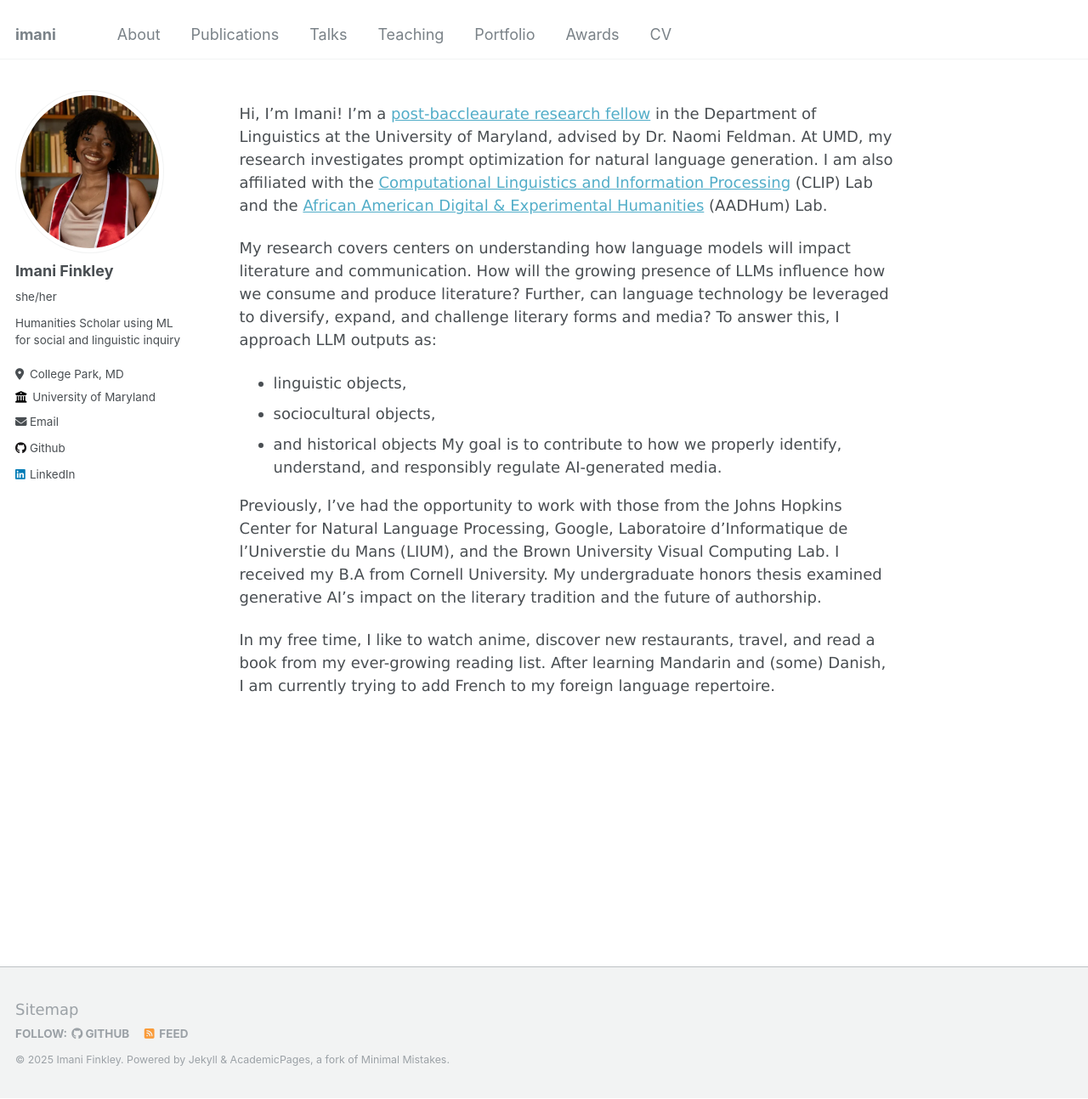
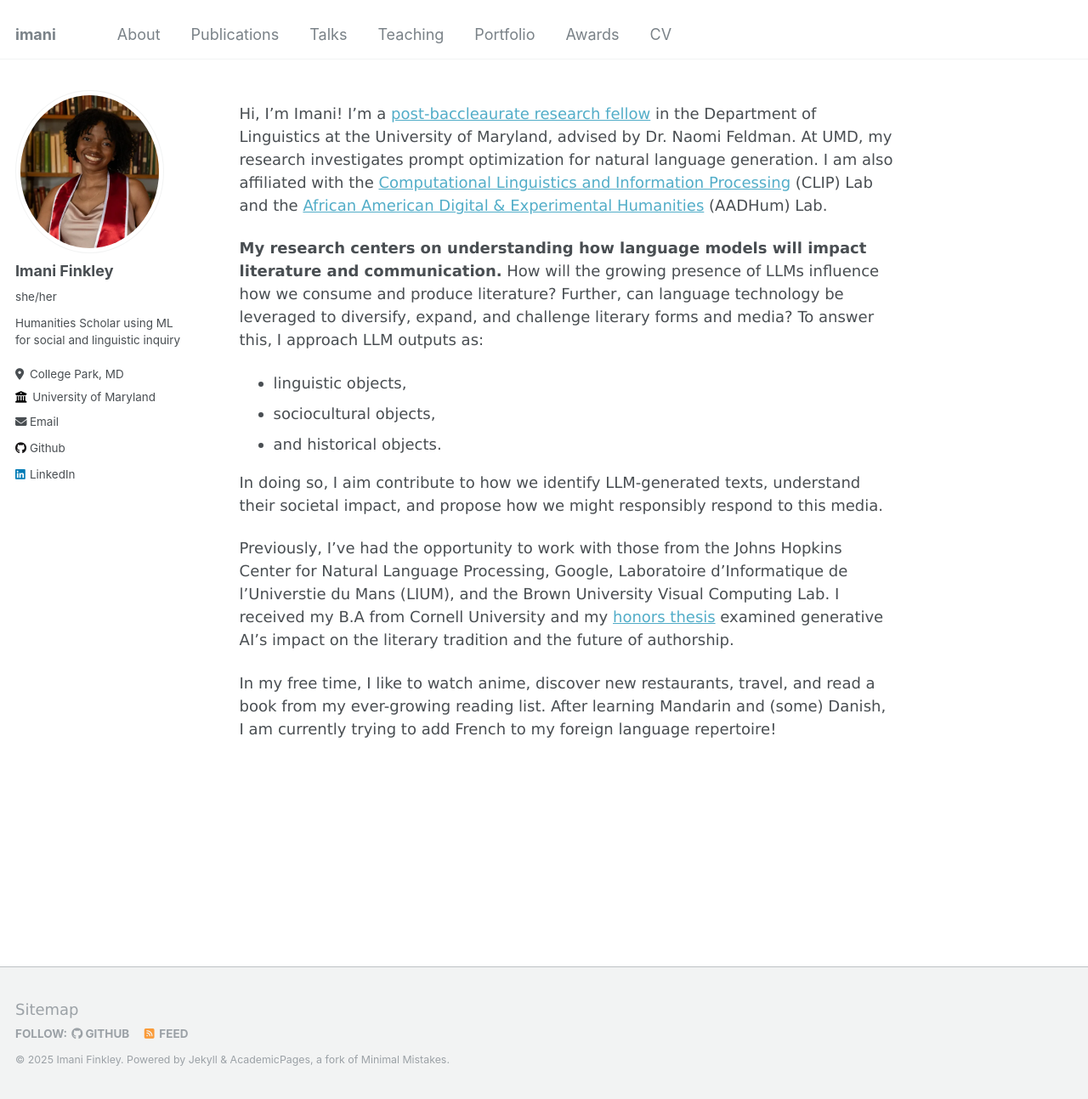
Before and after one commit to imanif/imanif.github.io, a Jekyll site: the page built from _pages/about.md, in a window 1280 px wide and 1293 px high. Shown: the whole window at 85% size. Built offline with Jekyll 4.4.1, drawn with Linux system fonts in a browser that asks for light colours.

Commit message:
update about

```diff
--- a/_pages/about.md
+++ b/_pages/about.md
@@ -9,12 +9,13 @@ redirect_from:
 
 Hi, I'm Imani! I'm a [post-baccleaurate research fellow](https://linguistics.umd.edu/academic-programs/graduate/baggett) in the Department of Linguistics at the University of Maryland, advised by Dr. Naomi Feldman. At UMD, my research investigates prompt optimization for natural language generation. I am also affiliated with the [Computational Linguistics and Information Processing](https://ischool.umd.edu/centers-and-labs/clip/) (CLIP) Lab and the [African American Digital & Experimental Humanities](https://aadhum.umd.edu/) (AADHum) Lab.
 
-My research covers centers on understanding how language models will impact literature and communication. How will the growing presence of LLMs influence how we consume and produce literature? Further, can language technology be leveraged to diversify, expand, and challenge literary forms and media? To answer this, I approach LLM outputs as:
+**My research centers on understanding how language models will impact literature and communication.** How will the growing presence of LLMs influence how we consume and produce literature? Further, can language technology be leveraged to diversify, expand, and challenge literary forms and media? To answer this, I approach LLM outputs as:
 - linguistic objects,
 - sociocultural objects,
-- and historical objects
-My goal is to contribute to how we properly identify, understand, and responsibly regulate AI-generated media.
+- and historical objects.
 
-Previously, I've had the opportunity to work with those from the Johns Hopkins Center for Natural Language Processing, Google, Laboratoire d'Informatique de l'Universtie du Mans (LIUM), and the Brown University Visual Computing Lab. I received my B.A from Cornell University. My undergraduate honors thesis examined generative AI's impact on the literary tradition and the future of authorship.
+In doing so, I aim contribute to how we identify LLM-generated texts, understand their societal impact, and propose how we might responsibly respond to this media.
 
-In my free time, I like to watch anime, discover new restaurants, travel, and read a book from my ever-growing reading list. After learning Mandarin and (some) Danish, I am currently trying to add French to my foreign language repertoire.
+Previously, I've had the opportunity to work with those from the Johns Hopkins Center for Natural Language Processing, Google, Laboratoire d'Informatique de l'Universtie du Mans (LIUM), and the Brown University Visual Computing Lab. I received my B.A from Cornell University and my [honors thesis](http://imanif.github.io/files/Finkley_HonorsThesis.pdf) examined generative AI's impact on the literary tradition and the future of authorship.
+
+In my free time, I like to watch anime, discover new restaurants, travel, and read a book from my ever-growing reading list. After learning Mandarin and (some) Danish, I am currently trying to add French to my foreign language repertoire!
```
